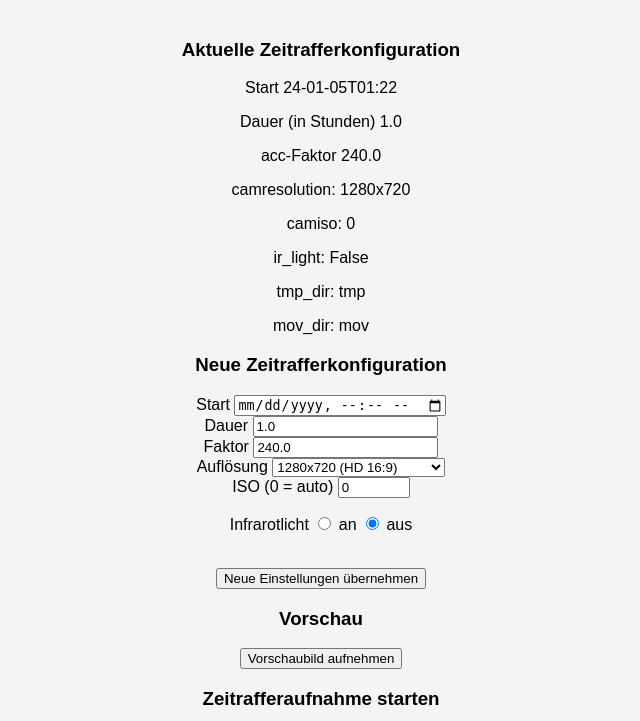
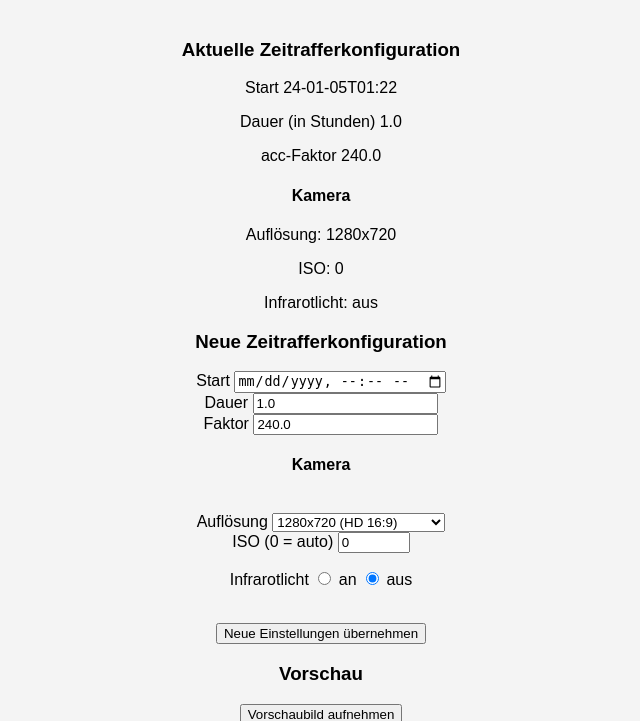
Before and after one commit to muellerau/nightowl, a Flask app: page /timelapse in a window 1280 px wide. Shown: the part 114-835 px from the top of the page, without its empty margins (319-959 px from the left). Run offline with Flask 3, Linux system fonts and the light colour scheme; parts of the project's set-up code (start-up, migrations or seed data) failed here and were passed over.

Commit message:
formatting of current timelapse parameters

```diff
--- a/nightowlDashboard/templates/timelapse.html
+++ b/nightowlDashboard/templates/timelapse.html
@@ -8,9 +8,10 @@
       {% for i in range(lapse_interval|length) %}
         <p>{{ lapse_interval_text[i] }} {{ lapse_interval[i] }}</p>
       {% endfor %}
-      {% for key, value in camsettings.items() %}
-        <p>{{ key }}: {{ value }}</p>
-      {% endfor %}
+      <h4>Kamera</h4>
+      <p>Auflösung: {{ camsettings['camresolution'] }}</p>
+      <p>ISO: {{ camsettings['camiso'] }}</p>
+      <p>Infrarotlicht: {% if camsettings['ir_light'] %}ein{% else %}aus{% endif %}</p>
   </div>
   {% if camstatus %}
   <div>
@@ -31,6 +32,8 @@
           <br>
           <label for="f_acc">Faktor</label>
           <input type="text" id="f_acc" name="f_acc" value="{{ lapse_interval[2] }}">
+          <br>
+          <h4>Kamera</h4>
           <br>
           <label for="camresolution">Auflösung</label>
           <select name="camresolution" id="camresolution">
```
